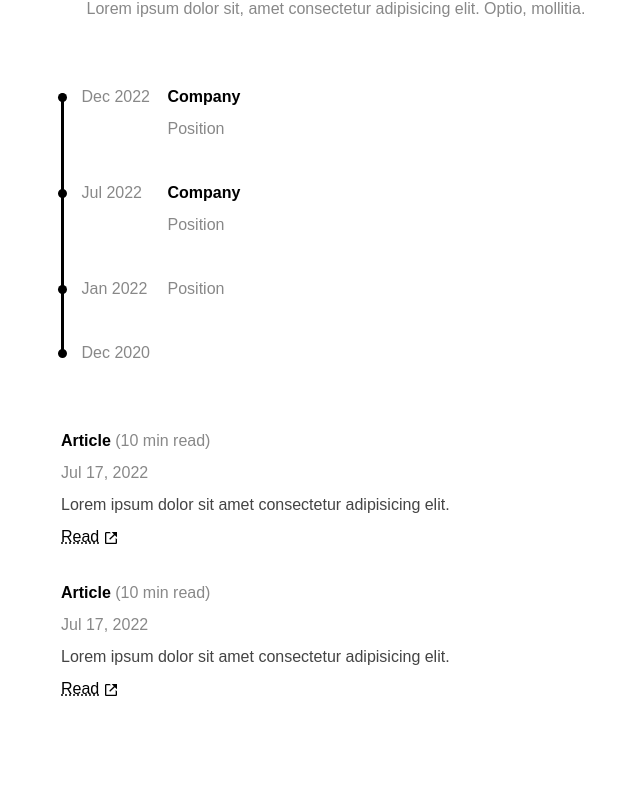
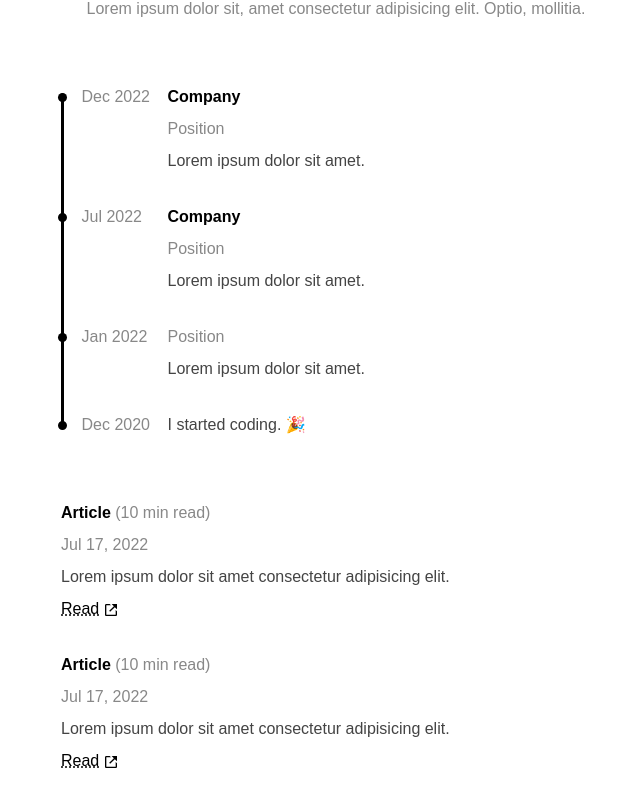
Before and after one commit to gantoreno/portfolio-v2, a Next.js app: page /components in a window 1280 px wide. Shown: the part 2452-3259 px from the top of the page, without its empty margins (304-944 px from the left). Before the commit the page ends 3217 px from the top, so only its background shows below. Built offline with nearby package versions, Linux system fonts and the light colour scheme; a web font is replaced by a local one.

Commit message:
Fix `components` page

```diff
--- a/pages/components.tsx
+++ b/pages/components.tsx
@@ -123,33 +123,34 @@ export default Button`}
         <Section>
           <Timeline>
             <Timeline.Item>
-              <Experience year="Dec 2022" company="Company" position="Position">
-                Lorem ipsum dolor sit, amet consectetur adipisicing elit.
-                Facilis, architecto aspernatur dolore, non omnis dignissimos
-                tenetur incidunt officiis neque veniam mollitia nulla a.
-                Veritatis impedit, aspernatur aperiam non omnis expedita?
-              </Experience>
+              <Experience
+                year="Dec 2022"
+                company="Company"
+                position="Position"
+                description="Lorem ipsum dolor sit amet."
+              />
             </Timeline.Item>
             <Timeline.Item>
-              <Experience year="Jul 2022" company="Company" position="Position">
-                Lorem ipsum dolor sit, amet consectetur adipisicing elit.
-                Facilis, architecto aspernatur dolore, non omnis dignissimos
-                tenetur incidunt officiis neque veniam mollitia nulla a.
-                Veritatis impedit, aspernatur aperiam non omnis expedita?
-              </Experience>
+              <Experience
+                year="Jul 2022"
+                company="Company"
+                position="Position"
+                description="Lorem ipsum dolor sit amet."
+              />
             </Timeline.Item>
             <Timeline.Item>
-              <Experience year="Jan 2022" position="Position">
-                Lorem ipsum dolor sit, amet consectetur adipisicing elit.
-                Facilis, architecto aspernatur dolore, non omnis dignissimos
-                tenetur incidunt officiis neque veniam mollitia nulla a.
-                Veritatis impedit, aspernatur aperiam non omnis expedita?
-              </Experience>
+              <Experience
+                year="Jan 2022"
+                position="Position"
+                description="Lorem ipsum dolor sit amet."
+              />
             </Timeline.Item>
             <Timeline.Item>
-              <Experience year="Dec 2020" compact>
-                I started coding. {"🎉"}
-              </Experience>
+              <Experience
+                year="Dec 2020"
+                description="I started coding. 🎉"
+                compact
+              />
             </Timeline.Item>
           </Timeline>
         </Section>
```
